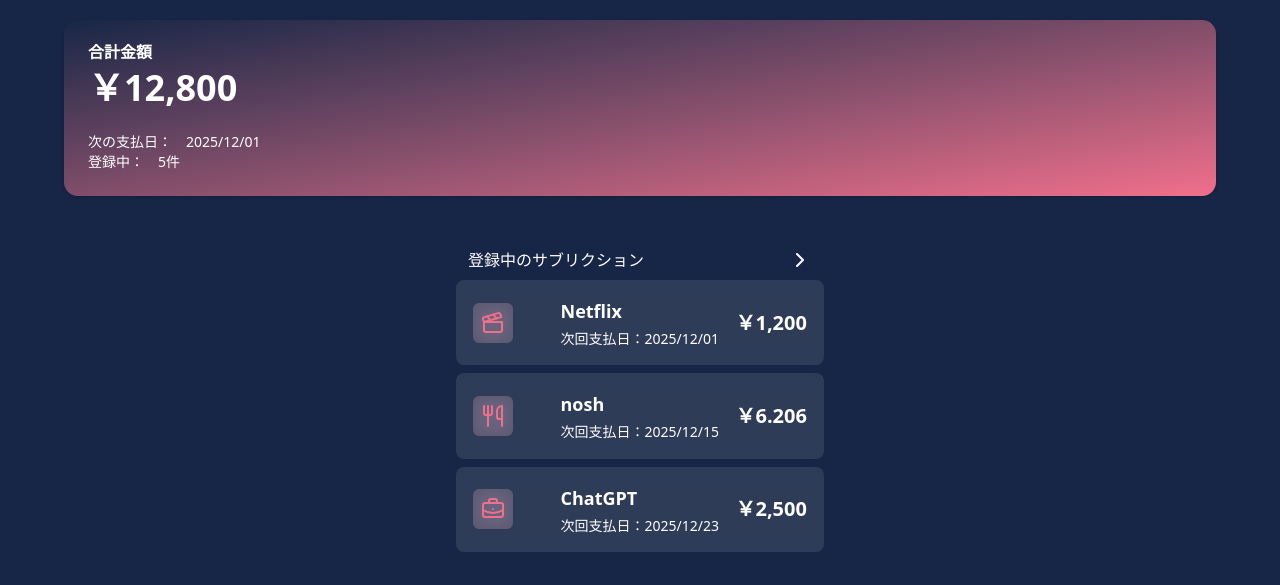
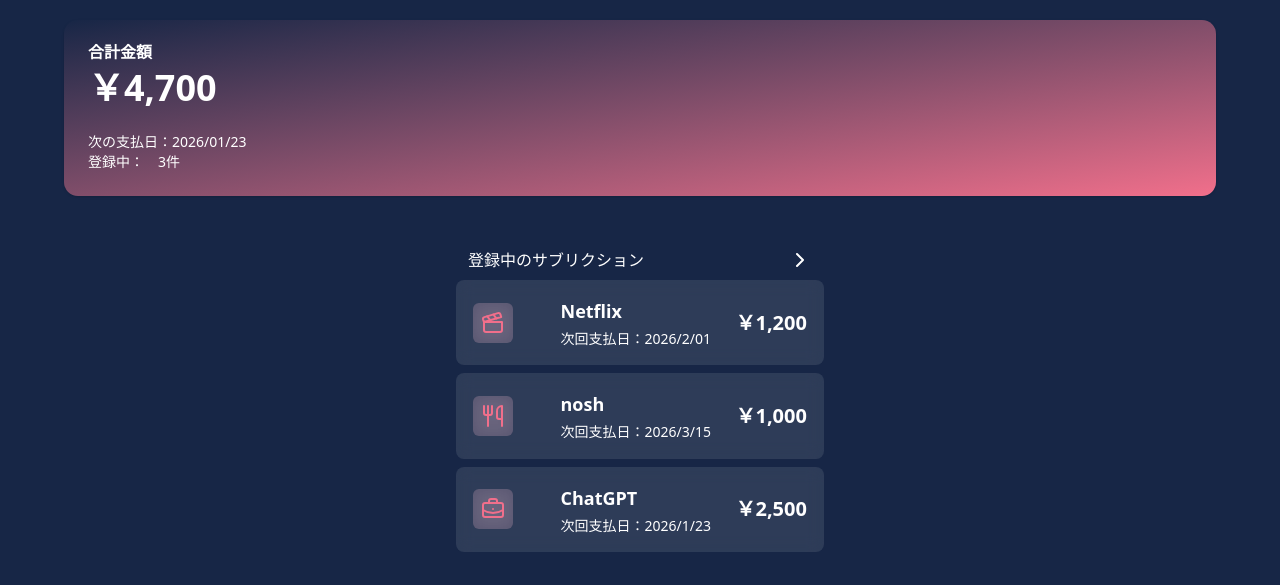
Before and after one commit to KaiKoide/nomi, a Next.js app: page /dashboard in a window 1280 px wide. Shown: the top 585 px of the page. Built offline with nearby package versions, Linux system fonts and the light colour scheme.

Commit message:
feat: display mock data on dashboard

```diff
--- a/components/dashboard/PaymentList.tsx
+++ b/components/dashboard/PaymentList.tsx
@@ -1,23 +1,17 @@
 'use client';
 
-import {
-  ChevronRight,
-  Clapperboard,
-  Utensils,
-  BriefcaseBusiness,
-} from 'lucide-react';
+import { ChevronRight } from 'lucide-react';
 import { useRouter } from 'next/navigation';
 
-import {
-  Item,
-  ItemContent,
-  ItemFooter,
-  ItemHeader,
-  ItemMedia,
-  ItemTitle,
-} from '@/components/ui/item';
+import { SubscriptionList } from '@/components/subscriptionList/SubscriptionList';
+import { getFilteredSubscriptions } from '@/lib/subscription';
+import { Subscription } from '@/lib/type';
 
-export const PaymentList = () => {
+export const PaymentList = ({
+  subscriptionList,
+}: {
+  subscriptionList: Subscription[];
+}) => {
   const router = useRouter();
 
   const handleAddSubscription = () => {
@@ -33,48 +27,12 @@
           className='cursor-pointer'
         />
       </div>
-      <Item className='bg-white/10 backdrop-blur-sm grid grid-cols-4 grid-rows-2'>
-        <ItemMedia variant='icon' className='row-span-2'>
-          <Clapperboard />
-        </ItemMedia>
-        <ItemContent className='col-span-2 row-span-2'>
-          <ItemHeader className='text-lg font-bold'>
-            Netflix
-          </ItemHeader>
-          <ItemTitle>次回支払日：2025/12/01</ItemTitle>
-        </ItemContent>
-        <ItemFooter className='row-span-2 text-xl font-bold'>
-          ￥1,200
-        </ItemFooter>
-      </Item>
-      <Item className='bg-white/10 backdrop-blur-sm grid grid-cols-4 grid-rows-2'>
-        <ItemMedia variant='icon' className='row-span-2'>
-          <Utensils />
-        </ItemMedia>
-        <ItemContent className='col-span-2 row-span-2'>
-          <ItemHeader className='text-lg font-bold'>
-            nosh
-          </ItemHeader>
-          <ItemTitle>次回支払日：2025/12/15</ItemTitle>
-        </ItemContent>
-        <ItemFooter className='row-span-2 text-xl font-bold'>
-          ￥6.206
-        </ItemFooter>
-      </Item>
-      <Item className='bg-white/10 backdrop-blur-sm grid grid-cols-4 grid-rows-2'>
-        <ItemMedia variant='icon' className='row-span-2'>
-          <BriefcaseBusiness />
-        </ItemMedia>
-        <ItemContent className='col-span-2 row-span-2'>
-          <ItemHeader className='text-lg font-bold'>
-            ChatGPT
-          </ItemHeader>
-          <ItemTitle>次回支払日：2025/12/23</ItemTitle>
-        </ItemContent>
-        <ItemFooter className='row-span-2 text-xl font-bold'>
-          ￥2,500
-        </ItemFooter>
-      </Item>
+      <SubscriptionList
+        subscriptions={getFilteredSubscriptions(
+          subscriptionList,
+          'all'
+        )}
+      />
     </div>
   );
 };
--- a/components/dashboard/SummaryCard.tsx
+++ b/components/dashboard/SummaryCard.tsx
@@ -5,19 +5,34 @@
   CardHeader,
   CardTitle,
 } from '@/components/ui/card';
+import {
+  getNearestPaymentDate,
+  getTotalPrice,
+} from '@/lib/subscription';
+import { Subscription } from '@/lib/type';
 
-export const SummaryCard = () => {
+export const SummaryCard = ({
+  subscriptionList,
+}: {
+  subscriptionList: Subscription[];
+}) => {
   return (
     <Card className='bg-linear-to-br from-theme-dark to-theme-pink m-5'>
       <CardHeader>
         <CardTitle>合計金額</CardTitle>
-        <CardTitle className='text-4xl'>￥12,800</CardTitle>
+        <CardTitle className='text-4xl'>
+          ￥
+          {getTotalPrice(subscriptionList).toLocaleString()}
+        </CardTitle>
       </CardHeader>
       <CardContent>
         <CardDescription>
-          次の支払日：　2025/12/01
+          次の支払日：
+          {getNearestPaymentDate(subscriptionList)}
         </CardDescription>
-        <CardDescription>登録中：　5件</CardDescription>
+        <CardDescription>
+          登録中：　{subscriptionList.length}件
+        </CardDescription>
       </CardContent>
     </Card>
   );
--- a/components/dashboard/index.tsx
+++ b/components/dashboard/index.tsx
@@ -4,6 +4,7 @@
 import { PaymentList } from '@/components/dashboard/PaymentList';
 import { SummaryCard } from '@/components/dashboard/SummaryCard';
 import { AddButton } from '@/components/ui/addButton';
+import { subscriptionList } from '@/lib/mockData/subscriptionList';
 
 export const DashboardComponent = () => {
   const router = useRouter();
@@ -14,8 +15,8 @@
 
   return (
     <div className='flex flex-col items-center gap-8 relative h-full'>
-      <SummaryCard />
-      <PaymentList />
+      <SummaryCard subscriptionList={subscriptionList} />
+      <PaymentList subscriptionList={subscriptionList} />
       <AddButton onClick={handleCreateSubscription} />
     </div>
   );
--- a/components/ui/datePicker.tsx
+++ b/components/ui/datePicker.tsx
@@ -12,7 +12,7 @@
 } from '@/components/ui/popover';
 import { cn } from '@/lib/utils';
 
-const DatePicker = ({
+export const DatePicker = ({
   nextPaymentDate,
 }: {
   nextPaymentDate: string | undefined;
@@ -75,5 +75,3 @@
     </div>
   );
 };
-
-export default DatePicker;
--- a/lib/mockData/subscriptionList.ts
+++ b/lib/mockData/subscriptionList.ts
@@ -6,7 +6,7 @@
     name: 'Netflix',
     price: 1200,
     cycle: 'monthly',
-    nextPaymentDate: '2025/12/01',
+    nextPaymentDate: '2026/2/01',
     category: 'entertainment',
     icon: 'Clapperboard',
     memo: 'Netflixはよく見る',
@@ -17,7 +17,7 @@
     name: 'nosh',
     price: 1000,
     cycle: 'monthly',
-    nextPaymentDate: '2025/12/15',
+    nextPaymentDate: '2026/3/15',
     category: 'life',
     icon: 'Utensils',
     memo: 'noshはよく食べる',
@@ -28,7 +28,7 @@
     name: 'ChatGPT',
     price: 2500,
     cycle: 'monthly',
-    nextPaymentDate: '2025/12/23',
+    nextPaymentDate: '2026/1/23',
     category: 'business',
     icon: 'BriefcaseBusiness',
     memo: 'そんなに使わない',
--- a/lib/subscription.ts
+++ b/lib/subscription.ts
@@ -31,3 +31,56 @@
     0
   );
 };
+
+/**
+ * サブスクリプションリストから最も近い支払日を取得する
+ * @param subscriptions サブスクリプションの配列
+ * @returns 最も近い支払日（YYYY/MM/DD形式の文字列）、リストが空の場合はnull
+ */
+export const getNearestPaymentDate = (
+  subscriptions: Subscription[]
+): string | null => {
+  if (subscriptions.length === 0) {
+    return null;
+  }
+
+  const today = new Date();
+  today.setHours(0, 0, 0, 0);
+
+  // すべての支払日を日付オブジェクトに変換し、今日以降の日付のみをフィルタリング
+  const validDates = subscriptions
+    .map((sub) => {
+      const dateStr = sub.nextPaymentDate.replace(
+        /\//g,
+        '-'
+      );
+      const date = new Date(dateStr);
+      date.setHours(0, 0, 0, 0);
+      return date;
+    })
+    .filter(
+      (date) => !isNaN(date.getTime()) && date >= today
+    );
+
+  if (validDates.length === 0) {
+    return null;
+  }
+
+  // 最も近い日付を見つける
+  const nearestDate = new Date(
+    Math.min(...validDates.map((date) => date.getTime()))
+  );
+
+  // YYYY/MM/DD形式に変換
+  const year = nearestDate.getFullYear();
+  const month = String(nearestDate.getMonth() + 1).padStart(
+    2,
+    '0'
+  );
+  const day = String(nearestDate.getDate()).padStart(
+    2,
+    '0'
+  );
+
+  return `${year}/${month}/${day}`;
+};
```
